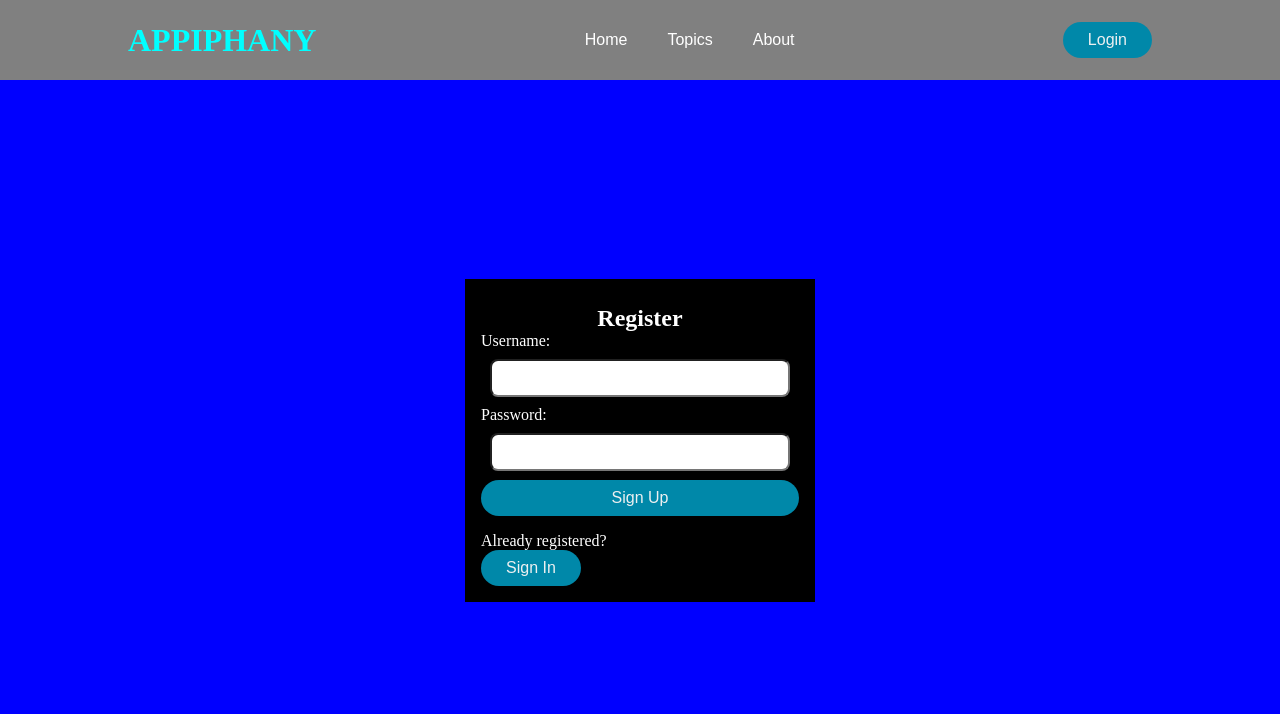
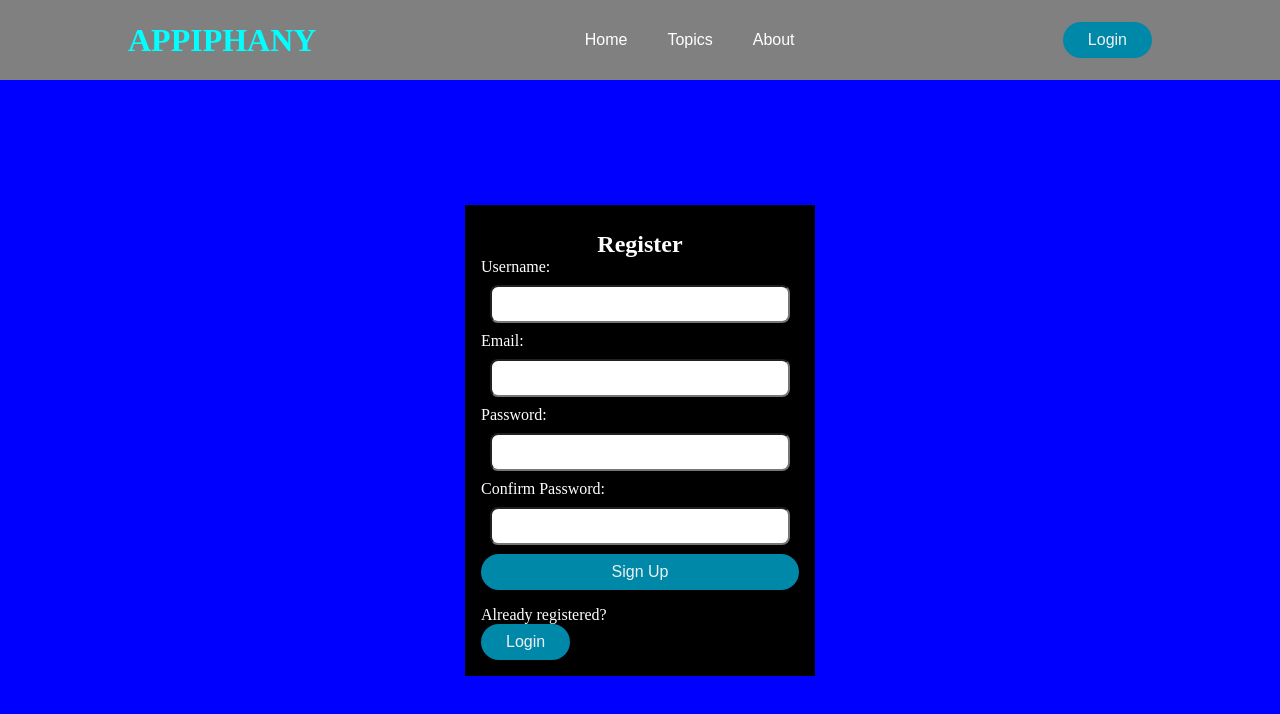
Before and after one commit to muzziewuzzie/appiphany, a React (Create React App) app in the folder frontend/: page /register in a window 1280 px wide. Shown: the top 714 px of the page. Built offline with nearby package versions, Linux system fonts and the light colour scheme.

Commit message:
Added Login and Register functionalities with mongodb

```diff
--- a/frontend/src/components/Register.js
+++ b/frontend/src/components/Register.js
@@ -1,8 +1,21 @@
+import { useState, useEffect } from "react";
 import { Link } from "react-router-dom";
 
 import Button from "./Button";
 
 const Register = () => {
+  const [username, setUsername] = useState("");
+  const [email, setEmail] = useState("");
+  const [password, setPassword] = useState("");
+  const [matchPassword, setMatchPassword] = useState("");
+  const [error, setError] = useState(true);
+  const [registrationSuccess, setRegistrationSuccess] = useState(false);
+
+  useEffect(() => {
+    if (matchPassword !== password) setError(true);
+    else setError(false);
+  }, [password, matchPassword]);
+
   const registerPageStyle = {
     backgroundColor: "blue",
     display: "flex",
@@ -11,27 +24,87 @@ const Register = () => {
     alignItems: "center",
   };
 
-  const handleRegisterSubmit = (e) => {
+  const handleRegisterSubmit = async (e) => {
     e.preventDefault();
+
+    if (error) return;
+
+    const response = await fetch("http://localhost:5000/api/register", {
+      method: "POST",
+      headers: {
+        "Content-Type": "application/json",
+      },
+      body: JSON.stringify({
+        username,
+        email,
+        password,
+      }),
+    });
+
+    const data = await response.json();
+    if (data.status === "ok") {
+      setRegistrationSuccess(true);
+    }
   };
 
   return (
     <div className="content_container" style={registerPageStyle}>
       <div className="login_content">
+        {registrationSuccess ? (
+          <>
+            <h2 style={{ textAlign: "center" }}>Account has been created!</h2>
+            <Link to="/login">
+              <Button name="Login" />
+            </Link>
+          </>
+        ) : (
+          <>
             <h2 style={{ textAlign: "center" }}>Register</h2>
             <form onSubmit={handleRegisterSubmit}>
               <label htmlFor="username">Username:</label>
-          <input type="text" id="username" autoComplete="off" required />
+              <input
+                type="text"
+                id="username"
+                autoComplete="off"
+                value={username}
+                required
+                onChange={(e) => setUsername(e.target.value)}
+              />
+              <label htmlFor="email">Email:</label>
+              <input
+                type="text"
+                id="email"
+                autoComplete="off"
+                value={email}
+                required
+                onChange={(e) => setEmail(e.target.value)}
+              />
               <label htmlFor="password">Password:</label>
-          <input type="password" id="password" required />
+              <input
+                type="password"
+                id="password"
+                value={password}
+                required
+                onChange={(e) => setPassword(e.target.value)}
+              />
+              <label htmlFor="confirm_password">Confirm Password:</label>
+              <input
+                type="password"
+                id="confirm_password"
+                value={matchPassword}
+                required
+                onChange={(e) => setMatchPassword(e.target.value)}
+              />
               <Button name="Sign Up" />
             </form>
             <p>
               Already registered? <br />
-          <Link to="/register">
-            <Button name="Sign In" />
+              <Link to="/login">
+                <Button name="Login" />
               </Link>
             </p>
+          </>
+        )}
       </div>
     </div>
   );
```
Lines whose indentation alone changed are shown as unchanged.
